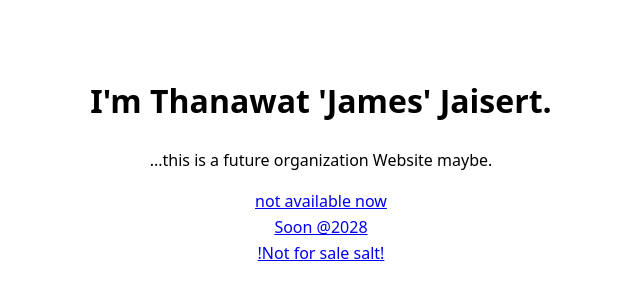
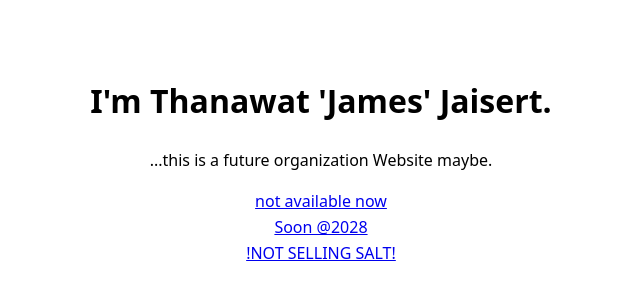
Before and after one commit to Crit1cal/Nothing_website, a plain HTML site: page index.html in a window 1280 px wide. Shown: the part 208-508 px from the top of the page, 319-959 px from the left. Drawn offline with Linux system fonts and the light colour scheme.

Commit message:
Update index.html

```diff
--- a/index.html
+++ b/index.html
@@ -43,7 +43,7 @@
 
       <li><a class="u-url" href="google.com" rel="me">Soon @2028</a></li>
 
-      <li><a class="u-url" href="google.com" rel="me">!Not for sale salt!</a></li>
+      <li><a class="u-url" href="google.com" rel="me">!NOT SELLING SALT!</a></li>
     </ul>
   </main>
 </body>
```
